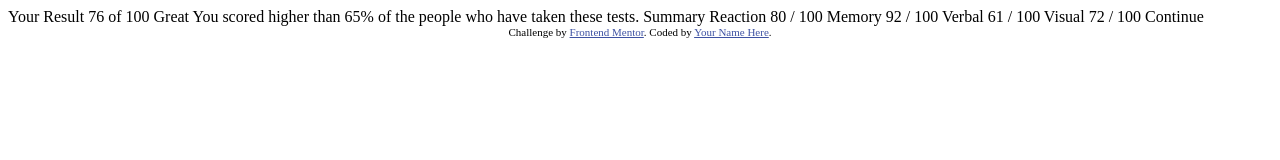
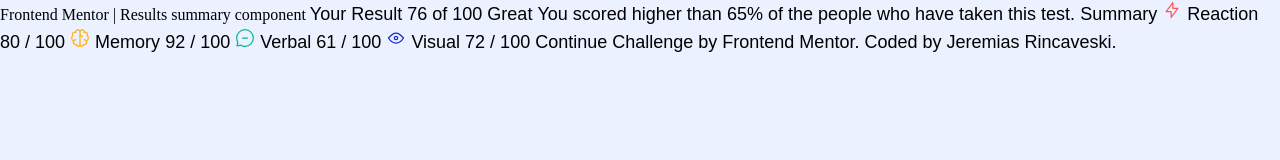
Before and after one commit to JeremiasRincaveski/result-summary-component-main, a plain HTML site: page index.html in a window 1280 px wide. Drawn offline with Linux system fonts and the light colour scheme.

Commit message:
html pronto

```diff
--- a/index.html
+++ b/index.html
@@ -2,46 +2,56 @@
 <html lang="en">
 <head>
   <meta charset="UTF-8">
-  <meta name="viewport" content="width=device-width, initial-scale=1.0"> <!-- displays site properly based on user's device -->
+  <meta name="viewport" content="width=device-width, initial-scale=1.0">
 
+  <link rel="stylesheet" href="style.css">
   <link rel="icon" type="image/png" sizes="32x32" href="./assets/images/favicon-32x32.png">
 
   <title>Frontend Mentor | Results summary component</title>
-
-  <!-- Feel free to remove these styles or customise in your own stylesheet 👍 -->
-  <style>
-    .attribution { font-size: 11px; text-align: center; }
-    .attribution a { color: hsl(228, 45%, 44%); }
-  </style>
 </head>
 <body>
 
-  Your Result
-  76
-  of 100
+  <main>
+    <div class="result">
+      <h1 class="result__title">Your Result</h1>
+      <div class="result__result">
+        <h2 class="result_result--scored">76</h2>
+        <p class="result_result--text">of 100</p>
+      </div>
+      <p class="result__description--scored">Great</p>
+      <p class="result__description">You scored higher than 65% of the people who have taken this test.</p>
+    </div>
+    <div class="summary">
+      <h3 class="summary__title">Summary</h3>
+      <div class="summary__scores">
+        <div class="summary__score">
+          <img class="summary__score--svg" src="assets/images/icon-reaction.svg" alt="">
+          <h4 class="summary__score--title">Reaction</h4>
+          <p class="summary__score--number">80 / 100</p>
+        </div>
+        <div class="summary__score">
+          <img class="summary__score--svg" src="assets/images/icon-memory.svg" alt="">
+          <h4 class="summary__score--title">Memory</h4>
+          <p class="summary__score--number">92 / 100</p>
+        </div>
+        <div class="summary__score">
+          <img class="summary__score--svg" src="assets/images/icon-verbal.svg" alt="">
+          <h4 class="summary__score--title">Verbal</h4>
+          <p class="summary__score--number">61 / 100</p>
+        </div>
+        <div class="summary__score">
+          <img class="summary__score--svg" src="assets/images/icon-visual.svg" alt="">
+          <h4 class="summary__score--title">Visual</h4>
+          <p class="summary__score--number">72 / 100</p>
+        </div>
+      </div>
+      <button class="summary__button">Continue</button>
+    </div>
+  </main>
 
-  Great
-  You scored higher than 65% of the people who have taken these tests.
-
-  Summary
-
-  Reaction
-  80 / 100
-
-  Memory
-  92 / 100
-
-  Verbal
-  61 / 100
-
-  Visual
-  72 / 100
-
-  Continue
-
-  <div class="attribution">
+  <footer class="attribution">
     Challenge by <a href="https://www.frontendmentor.io?ref=challenge" target="_blank">Frontend Mentor</a>.
-    Coded by <a href="#">Your Name Here</a>.
-  </div>
+    Coded by <a href="https://br.linkedin.com/in/jeremias-rincaveski">Jeremias Rincaveski</a>.
+  </footer>
 </body>
 </html>
--- /dev/null
+++ b/style.css
@@ -0,0 +1,33 @@
+* {
+  all: unset;
+}
+
+@import url('https://fonts.googleapis.com/css?family=Hanken+Grotesk:500,700,800&display=swap');
+
+:root {
+  --light-red: hsl(0, 100%, 67%);
+  --orangey-yellow: hsl(39, 100%, 56%);
+  --green-teal: hsl(166, 100%, 37%);
+  --cobalt-blue: hsl(234, 85%, 45%);
+  --light-slate-blue: hsl(252, 100%, 67%);
+  --light-royal-blue: hsl(241, 81%, 54%);
+  --violet-blue: hsla(256, 72%, 46%, 1);
+  --persian-blue: hsla(241, 72%, 46%, 0);
+  --white: hsl(0, 0%, 100%);
+  --pale-blue: hsl(221, 100%, 96%);
+  --light-lavender: hsl(241, 100%, 89%);
+  --dark-gray-blue: hsl(224, 30%, 27%);
+  --font-size: 18px;
+  --font-family: 'Hanken Grotesk', sans-serif;
+  --font-weight: 500;
+}
+
+body {
+  background-color: var(--pale-blue);
+  font-family: var(--font-family);
+  font-size: var(--font-size);
+  font-weight: var(--font-weight);
+  line-height: 1.5;
+  margin: 0;
+  padding: 0;
+}
```
